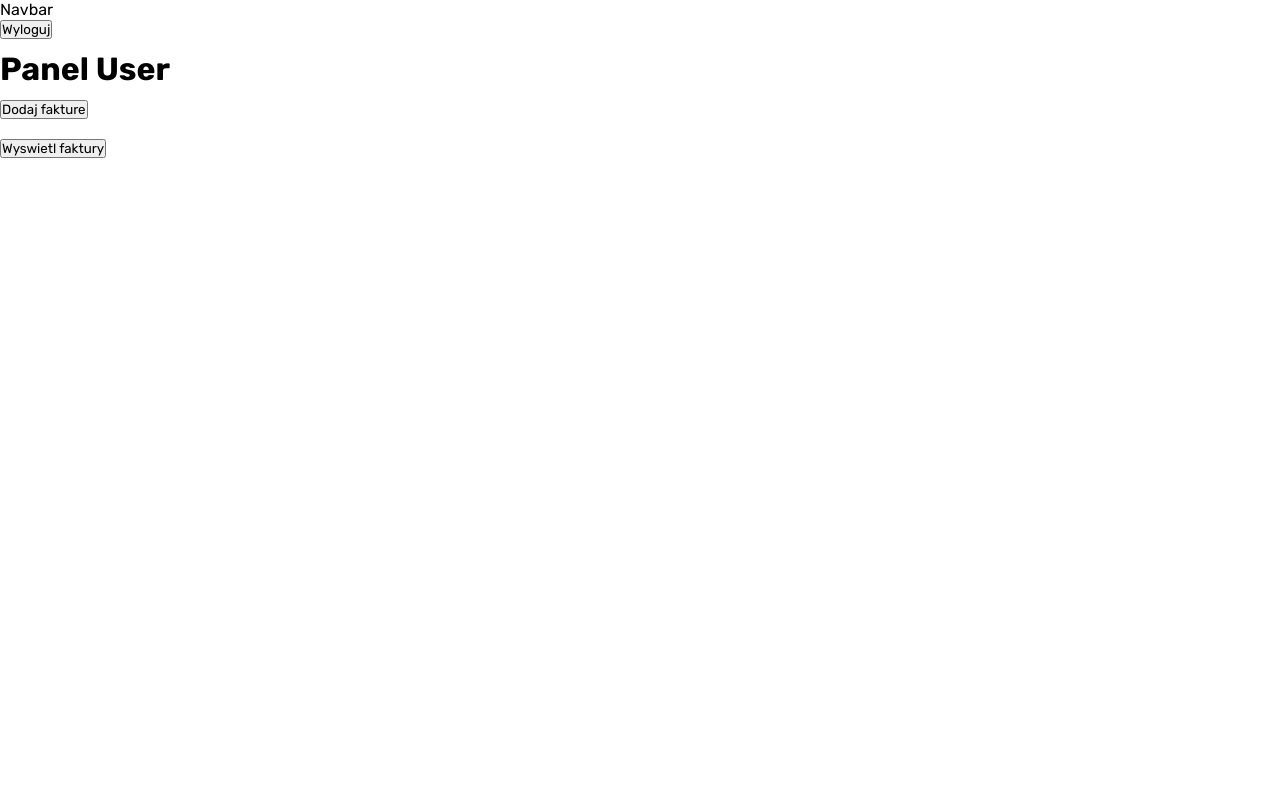
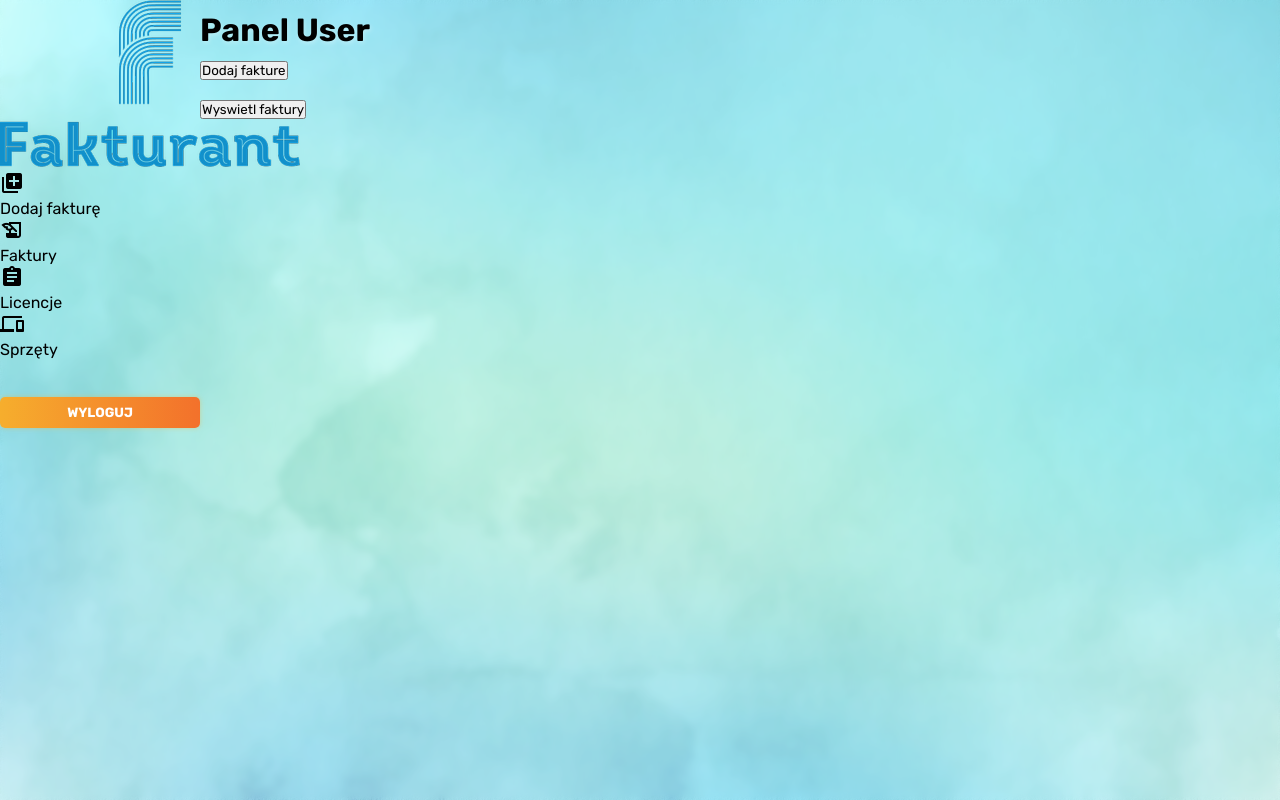
Before and after one commit to wm44557/PROJEKT-AI, a PHP site: template views/pages/user/panel.php in a window 1280 px wide. Run offline with PHP 8.4, Linux system fonts and the light colour scheme; the template is opened without the code that fills it, so the values that code supplies are empty; the visitor is signed in with stand-in values (Sample User, id 1); a stand-in replaces the project's code that opens the database connection; some libraries are stand-ins or nearby versions.

Commit message:
Working on menu, added menu skeleton in user panel

```diff
--- a/config/config.php
+++ /dev/null
@@ -1,6 +0,0 @@
-<?php
-    define('DB_HOST', 'localhost');
-    define('DB_USER', 'root');
-    define('DB_PASS', '');
-    define('DB_NAME', 'fakturant');
-    define('STARTING_URL', '/PROJEKT-AI');
--- a/public/css/style.css
+++ b/public/css/style.css
@@ -141,3 +141,28 @@ Strona logowania
     padding: 3rem 2rem;
     width: 300px;
 }
+
+/*
+Pages layout
+*/
+
+.background{
+    background-image: url("../images/background.jpg");
+    background-position: center;
+    background-size: cover;
+    height: 100%;
+}
+
+.container{
+    display: grid;
+    grid-template-columns: 200px 1fr;
+    background: rgba( 255, 255, 255, 0.30 );
+    box-shadow: 0 8px 32px 0 rgba(165, 165, 165, 0.37);
+    backdrop-filter: blur( 3px );
+    -webkit-backdrop-filter: blur( 3px );
+    height: 100vh;
+}
+
+.content{
+    max-width: 1000px;
+}
--- a/views/_base.php
+++ b/views/_base.php
@@ -4,12 +4,11 @@
     <meta charset="UTF-8">
     <meta name="viewport" content="width=device-width, initial-scale=1.0">
     <link rel="stylesheet" href="./css/style.css">
+    <link href="https://fonts.googleapis.com/icon?family=Material+Icons"
+          rel="stylesheet">
     <title>Fakturant</title>
 </head>
 <body>
-    <?php if(isset($_SESSION['user_id'])) :?>
-    <nav>Navbar <form action="<?php echo STARTING_URL?>/logout" method="post"><input type="submit" value="Wyloguj"></form> </nav>
-    <?php endif ?>
 
     <?php echo $content ?>
 
--- a/views/pages/user/panel.php
+++ b/views/pages/user/panel.php
@@ -1,3 +1,36 @@
-<h1>Panel User</h1>
-<a href="<?php echo STARTING_URL?>/user/add-invoice"><button>Dodaj fakture</button></a><br><br>
-<a href="<?php echo STARTING_URL?>/user/list-invoice"><button>Wyswietl faktury</button></a>
+
+<div class="background">
+    <div class="container">
+        <nav class="nav">
+            <div class="nav-logo">
+                <img src="./images/logo.png">
+            </div>
+            <ul class="nav-menu">
+                <li class="nav-menu__item">
+                    <i class="material-icons">library_add</i>
+                    <p>Dodaj fakturę</p>
+                </li>
+                <li class="nav-menu__item">
+                    <i class="material-icons">history_edu</i>
+                    <p>Faktury</p>
+                </li>
+                <li class="nav-menu__item">
+                    <i class="material-icons">assignment</i>
+                    <p>Licencje</p>
+                </li>
+                <li class="nav-menu__item">
+                    <i class="material-icons">devices</i>
+                    <p>Sprzęty</p>
+                </li>
+                <li class="nav-menu__item"></li>
+                <li class="nav-menu__item"></li>
+            </ul>
+            <form  action="<?php echo STARTING_URL?>/logout" method="post"><input  class="button primary" type="submit" value="Wyloguj"></form>
+        </nav>
+        <div class="content">
+            <h1>Panel User</h1>
+            <a href="<?php echo STARTING_URL?>/user/add-invoice"><button>Dodaj fakture</button></a><br><br>
+            <a href="<?php echo STARTING_URL?>/user/list-invoice"><button>Wyswietl faktury</button></a>
+        </div>
+    </div>
+</div>
```
Also changed, not shown: public/images/background.jpg (added), public/images/logo.png (added), views/pages/_menu.php (added).
